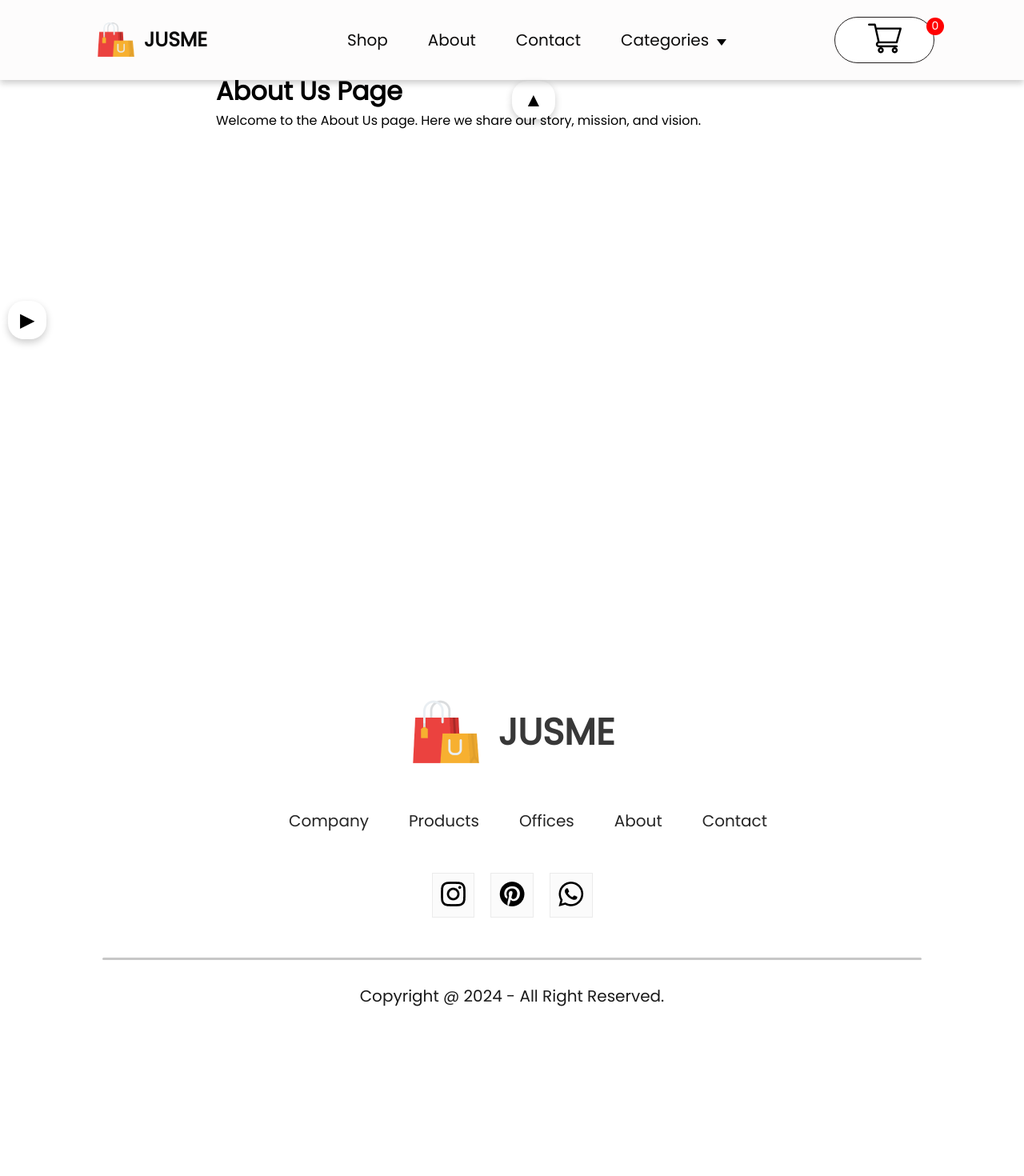
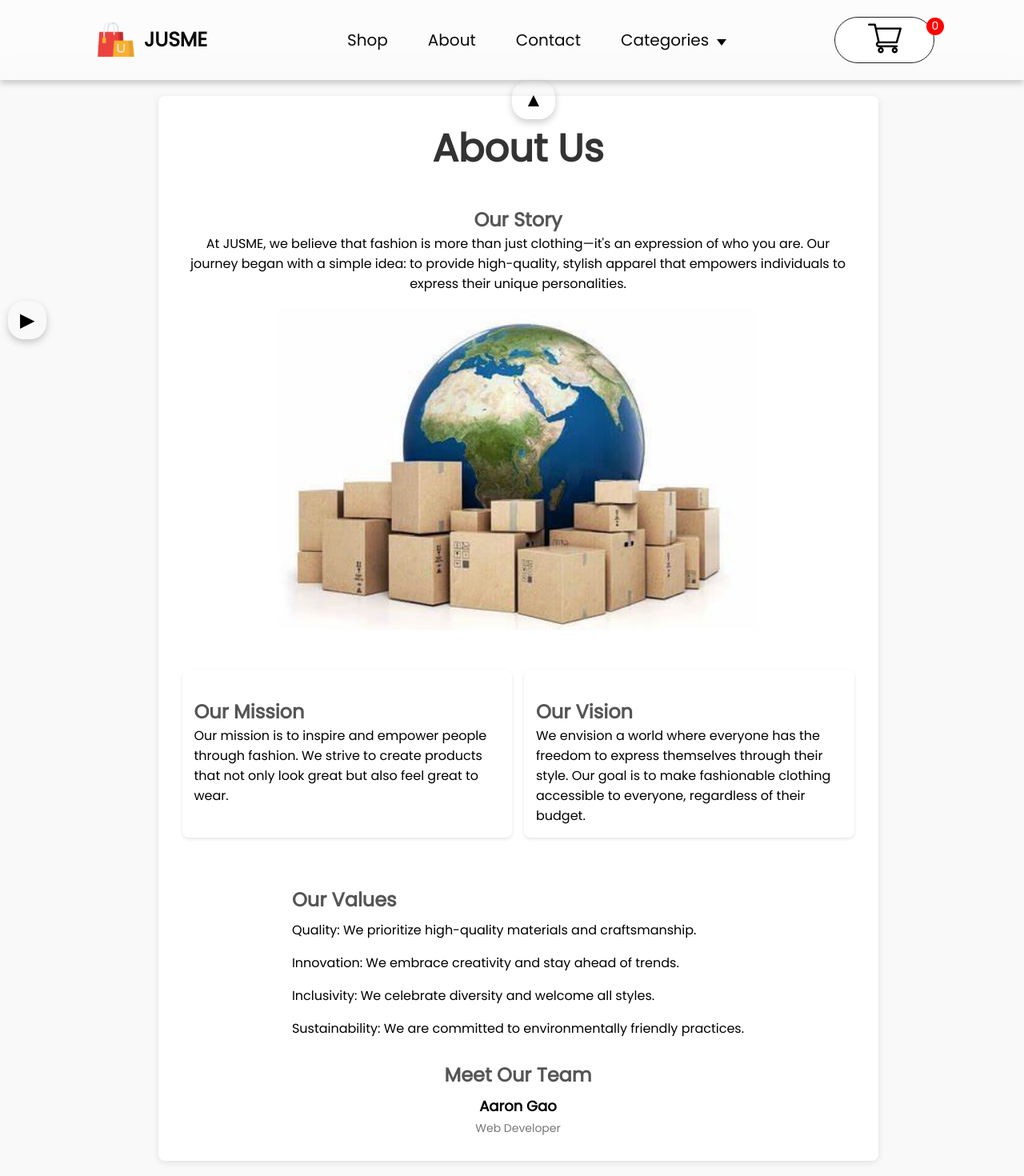
Before and after one commit to gaoaaron1/JusMe, a React (Create React App) app in the folder frontend/: page /about in a window 1280 px wide. Shown: the top 1470 px of the page at 80% size. Before the commit the page ends 1290 px from the top, so only its background shows below. Built offline with nearby package versions, Linux system fonts and the light colour scheme.

Commit message:
Added about page, updated layouts

```diff
--- a/frontend/src/Components/Navbar/Navbar.jsx
+++ b/frontend/src/Components/Navbar/Navbar.jsx
@@ -12,6 +12,7 @@ const Navbar = () => {
   const { getTotalCartItems } = useContext(ShopContext);
   const [expanded, setExpanded] = useState(true); // Manage sidebar state
   const [openDropdown, setOpenDropdown] = useState(null); // State for dropdown
+
 
   //======================== DECLARATIVE ========================//
 
--- a/frontend/src/Pages/About.jsx
+++ b/frontend/src/Pages/About.jsx
@@ -1,18 +1,63 @@
-import React from 'react'
-import Sidebar from '../UI/Sidebar/Sidebar'
+import React from 'react';
+import Sidebar from '../UI/Sidebar/Sidebar';
+import './CSS/About.css'; // Import CSS for styles
+import AboutImage from '../Components/Assets/About.jpg'; // Import the image
 
 const About = () => {
     return (
-      <div style={{ display: 'flex' }}>
+        <div className="about-wrapper">
             {/* Sidebar Component */}
             <Sidebar />
 
             {/* Main Content */}
-        <div style={{ marginLeft: '250px', padding: '20px', width: '100%' }}>
-          <h1>About Us Page</h1>
+            <div className="about-container">
+                <h1>About Us</h1>
+                <section className="about-section">
+                    <h2>Our Story</h2>
                     <p>
-            Welcome to the About Us page. Here we share our story, mission, and vision.
+                        At JUSME, we believe that fashion is more than just clothing—it's an expression of who you are.
+                        Our journey began with a simple idea: to provide high-quality, stylish apparel that empowers
+                        individuals to express their unique personalities.
                     </p>
+                    <img src={AboutImage} alt="Our Story" className="about-image" />
+                </section>
+
+                <section className="mission-vision">
+                    <div className="mission">
+                        <h2>Our Mission</h2>
+                        <p>
+                            Our mission is to inspire and empower people through fashion. We strive to create products
+                            that not only look great but also feel great to wear.
+                        </p>
+                    </div>
+                    <div className="vision">
+                        <h2>Our Vision</h2>
+                        <p>
+                            We envision a world where everyone has the freedom to express themselves through their style.
+                            Our goal is to make fashionable clothing accessible to everyone, regardless of their budget.
+                        </p>
+                    </div>
+                </section>
+
+                <section className="values-section">
+                    <h2>Our Values</h2>
+                    <ul className="values-list">
+                        <li>Quality: We prioritize high-quality materials and craftsmanship.</li>
+                        <li>Innovation: We embrace creativity and stay ahead of trends.</li>
+                        <li>Inclusivity: We celebrate diversity and welcome all styles.</li>
+                        <li>Sustainability: We are committed to environmentally friendly practices.</li>
+                    </ul>
+                </section>
+
+                <section className="team-section">
+                    <h2>Meet Our Team</h2>
+                    <div className="team-members">
+                        <div className="team-member">
+                            <h3>Aaron Gao</h3>
+                            <p>Web Developer</p>
+                        </div>
+                    </div>
+                </section>
             </div>
         </div>
     );
--- /dev/null
+++ b/frontend/src/Pages/CSS/About.css
@@ -0,0 +1,127 @@
+/* Wrapper to align everything centrally */
+.about-wrapper {
+    display: flex;
+    height: 100%; /* Full viewport height */
+    width: 100%; /* Full viewport width */
+    justify-content: center; /* Center horizontally */
+    align-items: center; /* Center vertically */
+    background-color: #f9f9f9; /* Light background for contrast */
+    box-sizing: border-box;
+    padding: 50px;
+}
+
+/* Sidebar stays in place on the left */
+.about-wrapper > :first-child {
+    flex-shrink: 0; /* Prevent sidebar from shrinking */
+    margin-right: 15px; /* Slightly smaller margin between sidebar and content */
+}
+
+/* Main content container */
+.about-container {
+    display: flex;
+    flex-direction: column; /* Stack content vertically */
+    align-items: center; /* Center horizontally */
+    width: 100%;
+    max-width: 900px; /* Limit max width for smaller layout */
+    padding: 30px; /* Adjusted padding for compact look */
+    background: white; /* White background for content */
+    box-shadow: 0 2px 8px rgba(0, 0, 0, 0.1); /* Subtle shadow */
+    border-radius: 8px; /* Rounded corners */
+    box-sizing: border-box;
+}
+
+/* Title Styles */
+h1 {
+    font-size: 48px; /* Slightly smaller title */
+    color: #333;
+    margin-bottom: 15px;
+    text-align: center;
+}
+
+h2 {
+    font-size: 24px; /* Adjusted section title size */
+    margin-top: 20px; /* Reduced top margin */
+    color: #555;
+}
+
+/* Section Spacing */
+.about-section {
+    width: 100%;
+    margin-bottom: 40px; /* Slightly reduced space between sections */
+    text-align: center;
+}
+
+.about-image {
+    width: 100%;
+    max-width: 600px; /* Limit image width */
+    height: auto;
+    border-radius: 8px;
+    margin-top: 15px;
+}
+
+/* Mission and Vision Flex Layout */
+.mission-vision {
+    display: flex;
+    gap: 15px; /* Slightly smaller gap between sections */
+    margin-bottom: 40px;
+    width: 100%;
+}
+
+.mission, .vision {
+    flex: 1;
+    padding: 15px; /* Reduced inner padding */
+    background: #ffffff;
+    border-radius: 8px;
+    box-shadow: 0 2px 4px rgba(0, 0, 0, 0.1);
+}
+
+/* Values Section */
+.values-list {
+    list-style: none;
+    padding: 0;
+    margin: 0;
+}
+
+.values-list li {
+    font-size: 16px; /* Slightly smaller font for list items */
+    padding: 8px 0; /* Reduced padding between items */
+}
+
+/* Team Members Section */
+.team-members {
+    display: flex;
+    gap: 15px; /* Slightly smaller gap between members */
+}
+
+.team-member {
+    text-align: center;
+    flex: 1;
+}
+
+.team-member img {
+    width: 80px; /* Reduced size for circular images */
+    height: 80px;
+    border-radius: 50%;
+    margin-bottom: 8px;
+}
+
+.team-member h3 {
+    font-size: 18px; /* Adjusted font size for names */
+    margin: 8px 0 4px;
+}
+
+.team-member p {
+    font-size: 14px; /* Smaller font for roles */
+    color: #777;
+}
+
+/* Responsive Styles */
+@media (max-width: 768px) {
+    .mission-vision {
+        flex-direction: column; /* Stack sections on smaller screens */
+    }
+
+    .team-members {
+        flex-direction: column; /* Stack team members vertically */
+    }
+}
--- a/frontend/src/Pages/ShopCategory.jsx
+++ b/frontend/src/Pages/ShopCategory.jsx
@@ -1,40 +1,71 @@
-import React, { useContext } from 'react'
-import './CSS/ShopCategory.css'
-import { ShopContext } from '../Context/ShopContext'
-import dropdown_icon from '../Components/Assets/dropdown_icon.png'
-import Item from '../Components/Item/Item'
+import React, { useContext, useState } from 'react';
+import './CSS/ShopCategory.css';
+import { ShopContext } from '../Context/ShopContext';
+import dropdown_icon from '../Components/Assets/dropdown_icon.png';
+import Item from '../Components/Item/Item';
 
 const ShopCategory = (props) => {
+  // Use context to import shop data
+  const { all_product } = useContext(ShopContext);
 
-    // Use context to import shop data
-    const {all_product} = useContext(ShopContext);
+  // Pagination states
+  const [currentPage, setCurrentPage] = useState(1);
+  const itemsPerPage = 9; // Products to show per page (3x3)
+
+  // Filter products based on category
+  const filteredProducts = all_product.filter(item => item.category === props.category);
+
+  // Calculate the products for the current page
+  const indexOfLastProduct = currentPage * itemsPerPage;
+  const indexOfFirstProduct = indexOfLastProduct - itemsPerPage;
+  const currentProducts = filteredProducts.slice(indexOfFirstProduct, indexOfLastProduct);
 
   return (
     <div className='shop-category'>
       <img className='shopcategory-banner' src={props.banner} alt="" />
       <div className="shopcategory-indexSort">
         <p>
-                    <span>Showing 1-12</span> out of 36 products
+          <span>Showing {indexOfFirstProduct + 1}-{Math.min(indexOfLastProduct, filteredProducts.length)}</span>
+          out of {filteredProducts.length} products
         </p>
         <div className="shopcategory-sort">
           Sort by <img src={dropdown_icon} alt="" />
         </div>
       </div>
+
+      {/* Display Products for Current Page */}
       <div className="shopcategory-products">
-                {all_product.map((item,i)=>{
-                    if (props.category === item.category) {
-                        return <Item key={i} id={item.id} name={item.name} image={item.image} new_price={item.new_price} old_price={item.old_price}/>
-                    }
-                    else {
-                        return null;
-                    }
-                })}
+        {currentProducts.map((item, i) => (
+          <Item
+            key={i}
+            id={item.id}
+            name={item.name}
+            image={item.image}
+            new_price={item.new_price}
+            old_price={item.old_price}
+          />
+        ))}
       </div>
-            <div className="shopcategory-loadmore">
-                Explore more
+
+      {/* Page Buttons */}
+      <div className="shopcategory-pagination">
+        <button
+          onClick={() => setCurrentPage(1)}
+          className={currentPage === 1 ? 'active' : ''}
+          disabled={currentPage === 1}  // Disable button if on the first page
+        >
+          Page 1
+        </button>
+        <button
+          onClick={() => setCurrentPage(2)}
+          className={currentPage === 2 ? 'active' : ''}
+          disabled={currentPage === 2 || filteredProducts.length <= itemsPerPage}  // Disable if not enough products
+        >
+          Page 2
+        </button>
       </div>
     </div>
-    )
-}
+  );
+};
 
-export default ShopCategory
+export default ShopCategory;
```
Also changed, not shown: frontend/src/Pages/CSS/ShopCategory.css (+133 -19 lines), frontend/src/Components/Assets/About.jpg (added). Lines whose indentation alone changed are shown as unchanged.
